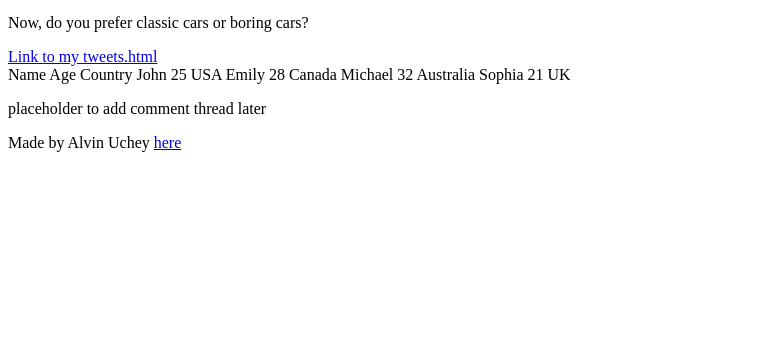
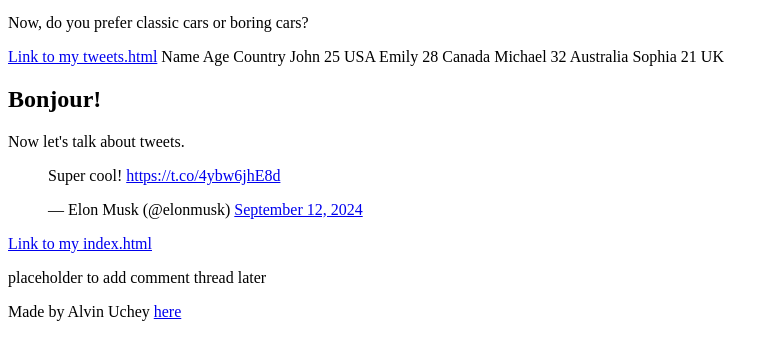
Before and after one commit to alvinIyke/My_First_Portfolio, a plain HTML site: page html_basic/index.html in a window 1280 px wide. Shown: the part 519-856 px from the top of the page, without its empty margins (0-778 px from the left). Before the commit the page ends 800 px from the top, so only its background shows below. Drawn offline with Linux system fonts and the light colour scheme.

Commit message:
updated for the

```diff
--- a/html_basic/index.html
+++ b/html_basic/index.html
@@ -27,8 +27,6 @@
                 </a>
                 <p> Now, do you prefer classic cars or boring cars?</p>
                 <a href="http://127.0.0.1:5500/html_basic/tweets.html"> Link to my tweets.html</a>
-            </article>
-            <article>
             <table>
                 <tr>
                     <thead> Name </thead>
@@ -56,6 +54,10 @@
                     <tbody> UK </tbody>
                 </tr>
             </table>
+            <h1> Bonjour! </h1>
+               <p> Now let's talk about tweets.</p>
+               <blockquote class="twitter-tweet"><p lang="en" dir="ltr">Super cool! <a href="https://t.co/4ybw6jhE8d">https://t.co/4ybw6jhE8d</a></p>&mdash; Elon Musk (@elonmusk) <a href="https://twitter.com/elonmusk/status/1834100992696353216?ref_src=twsrc%5Etfw">September 12, 2024</a></blockquote> <script async src="https://platform.twitter.com/widgets.js" charset="utf-8"></script>
+               <a href="http://127.0.0.1:5500/html_basic/index.html">Link to my index.html</a>
             </article>
             <aside>
                 <p>placeholder to add comment thread later</p>
```
